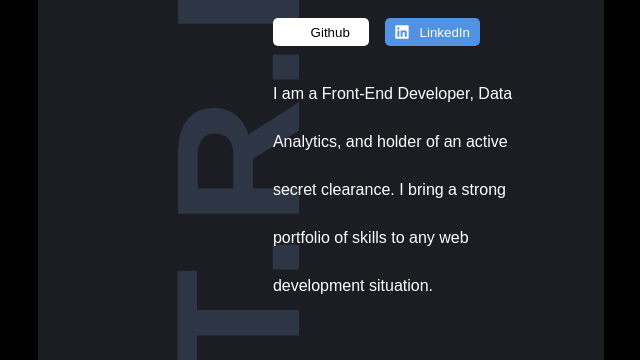
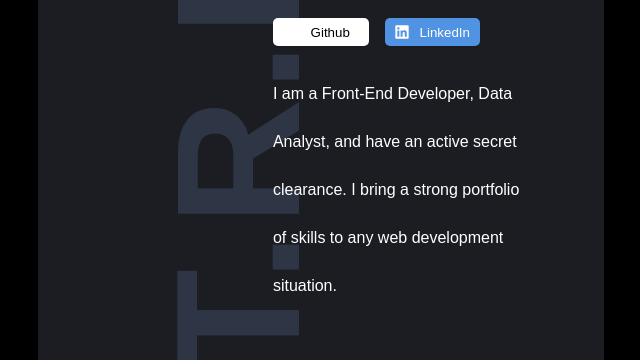
Before and after one commit to trrapp12/Trevor-Rapp-Electronic-Business-Card, a React (Create React App) app in the folder trevor-rapp-electronic-business-card/: page / in a window 1280 px wide. Shown: the part 387-747 px from the top of the page, without its empty margins (319-959 px from the left). Built offline with nearby package versions, Linux system fonts and the light colour scheme; some icons are missing; a web font is replaced by a local one.

Commit message:
fix spelling error

```diff
--- a/trevor-rapp-electronic-business-card/src/Content.js
+++ b/trevor-rapp-electronic-business-card/src/Content.js
@@ -3,7 +3,7 @@ import React from 'react'
 const Content = (props) => {
   return (
     <div className="content--container">
-      <p>I am a Front-End Developer, Data Analytics, and holder of an active secret clearance.  I bring a strong portfolio of skills to any web development situation.</p>
+      <p>I am a Front-End Developer, Data Analyst, and have an active secret clearance.  I bring a strong portfolio of skills to any web development situation.</p>
     </div>
 
   )
```
